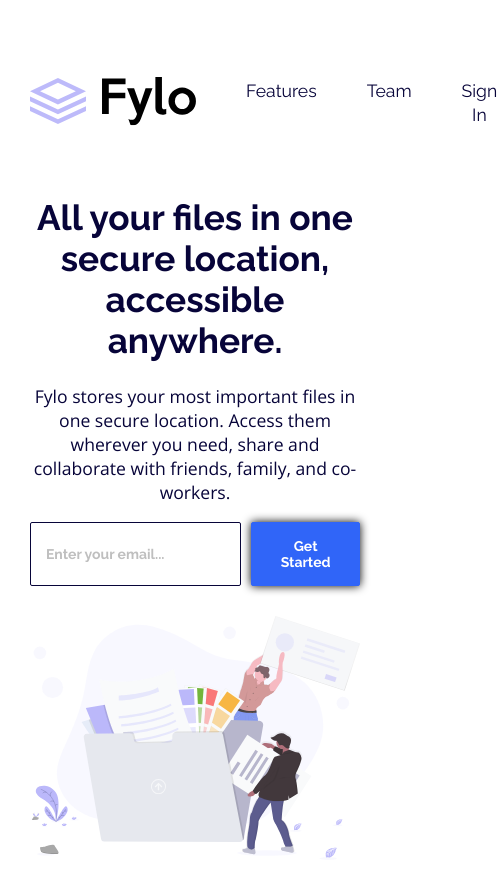
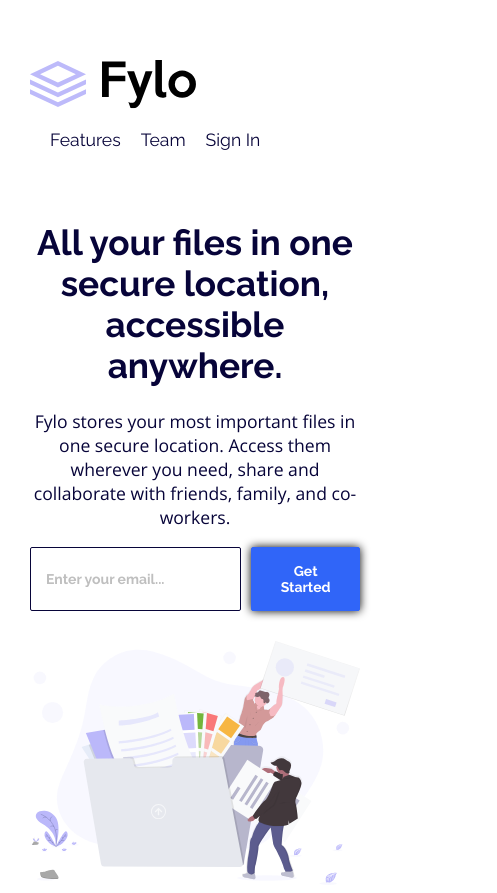
Before and after one commit to Saintt042/fylo-landing-page, a plain HTML site: page index.html in a window 390 px wide. Shown: the top 893 px of the page, 497 px wide, since content can reach past the window. Drawn offline with nearby package versions, Linux system fonts and the light colour scheme.

Commit message:
modified: style.css index.html

```diff
--- a/index.html
+++ b/index.html
@@ -10,7 +10,7 @@
 <link rel="preconnect" href="https://fonts.gstatic.com" crossorigin>
 <link href="https://fonts.googleapis.com/css2?family=League+Spartan:wght@600;800&family=Open+Sans:wght@400;700&family=Raleway:wght@400;700&family=Red+Hat+Display:ital,wght@0,700;0,800;1,700&display=swap" rel="stylesheet">
 
-  <title>Frontend Mentor | Fylo landing page with two column layout</title>
+  <title>Fylo landing page with two column layout</title>
 
   <link rel="stylesheet"
   href="https://cdnjs.cloudflare.com/ajax/libs/font-awesome/5.12.1/css/all.min.css" />
--- a/style.css
+++ b/style.css
@@ -272,6 +272,28 @@ footer .circle {
         text-align: center;
     }
 
+    nav{
+        display: flex;
+        flex-direction: column;
+        align-items: flex-start;
+    }
+
+    nav ul li{
+        align-items: flex-start;
+        margin-left: 20px;
+    }
+
+
+
+nav ul li:hover{
+    background: var(--bright-blue);
+    cursor: pointer;
+    font-size: 20px;
+    padding: 10px 20px;
+    border-radius: 7px;
+
+}
+
     .light-blueish::before{
         background-image: url(./images/bg-curve-mobile.svg);
          height: 80px;
```
Also changed, not shown: 1 other file.
